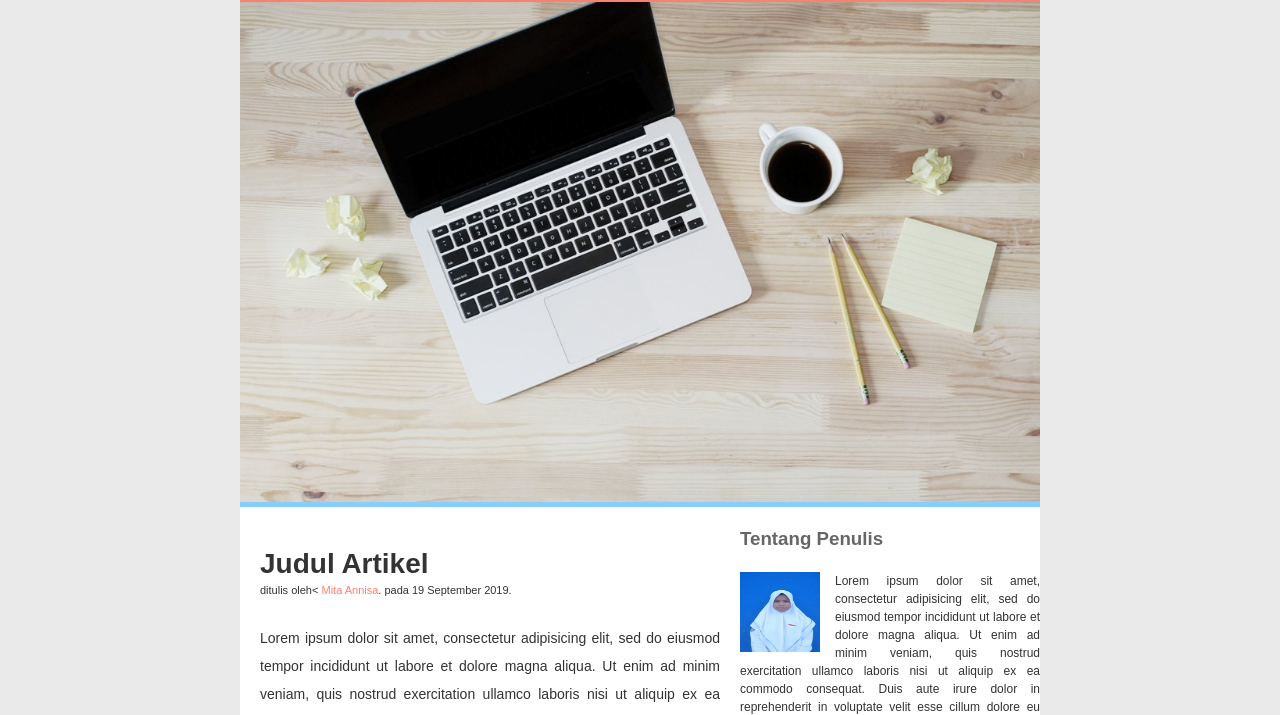
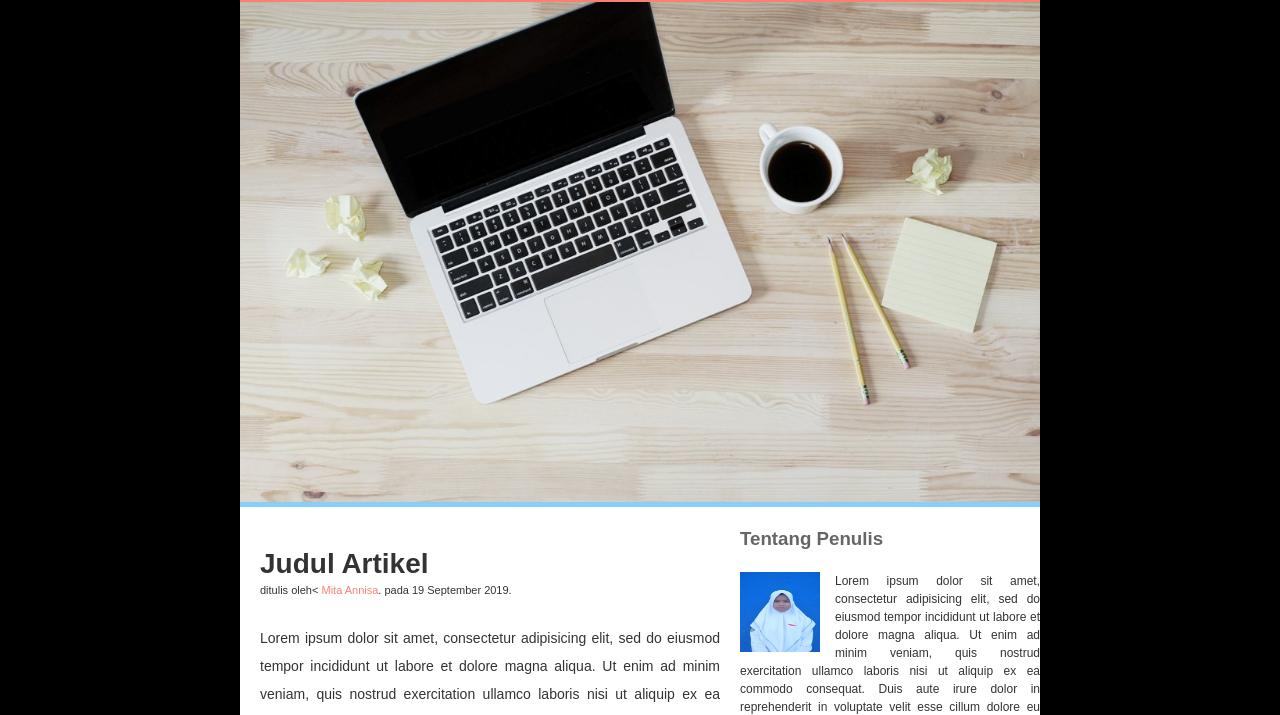
Before and after one commit to icha2312/BELAJAR-CSS, a plain HTML site: page WEB sederhana/index.html in a window 1280 px wide. Shown: the part 259-974 px from the top of the page. Drawn offline with Linux system fonts and the light colour scheme.

Commit message:
Mengganti background menjadi hitam

```diff
--- a/WEB sederhana/style.css
+++ b/WEB sederhana/style.css
@@ -1,7 +1,7 @@
 /*style*/
 body {
 	font: 16px/28px arial, sans-serif;
-	background-color: #eaeaea;
+	background-color: black;
 	color: #333;
 }
 .top-bar{
```
